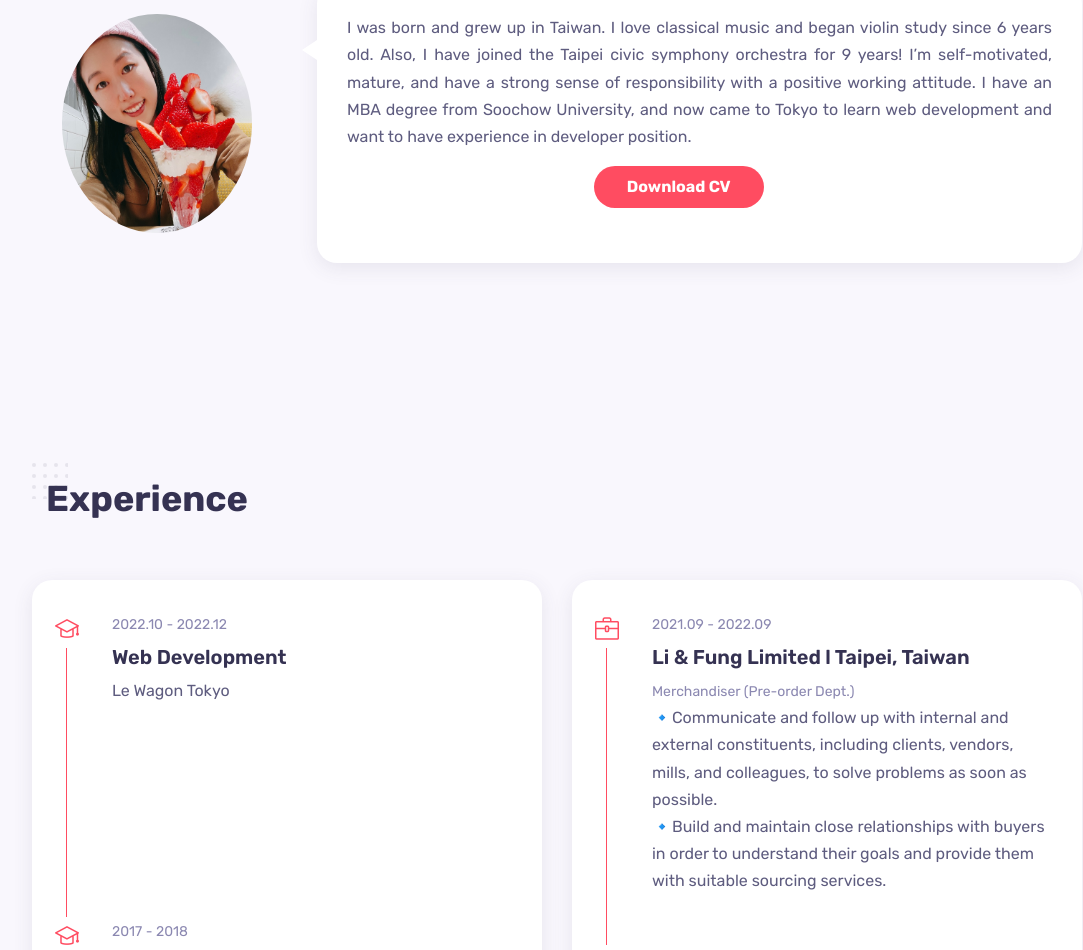
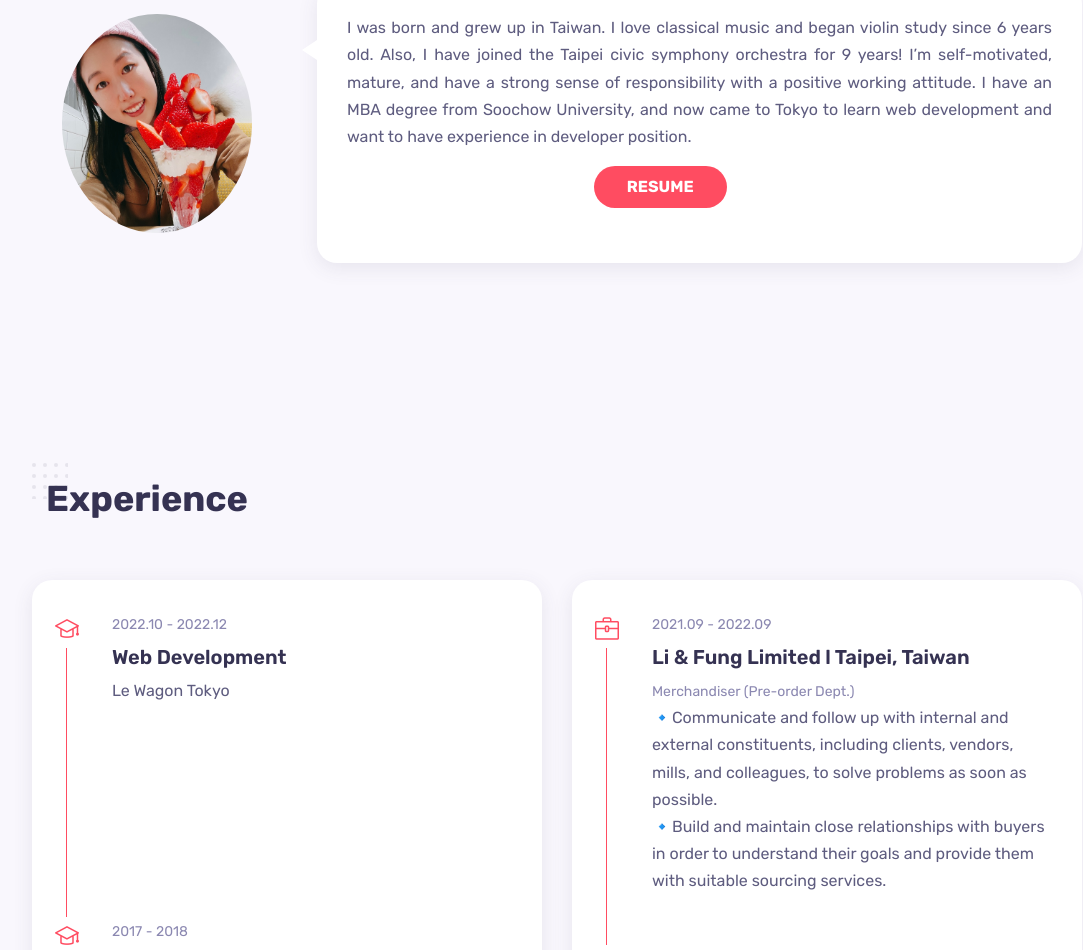
Before and after one commit to SunnyMifune/portfolio, a React (Create React App) app: page / in a window 1280 px wide. Shown: the part 1031-1981 px from the top of the page, without its empty margins (138-1221 px from the left). Built offline with nearby package versions, Linux system fonts and the light colour scheme.

Commit message:
add cv pdf file

```diff
--- a/src/components/about/About.jsx
+++ b/src/components/about/About.jsx
@@ -1,6 +1,7 @@
 import React from 'react';
 import "./about.css";
 import Image from "../../assets/selfie.jpg";
+import Resume from "../../assets/Sunny Mifune CV.pdf";
 import AboutBox from './AboutBox';
 
 const About = () => {
@@ -18,7 +19,7 @@ const About = () => {
             I’m self-motivated, mature, and have a strong sense of responsibility with a positive working attitude.
             I have an MBA degree from Soochow University, and now came to Tokyo to learn web development and want to have experience in developer position.
             </p>
-            <a href="" className="btn-about">Download CV</a>
+            <a href={Resume} className="btn-about" target='_blank'>RESUME</a>
           </div>
           {/* <div className="about_skills grid">
             <div className="skills_data">
```
Also changed, not shown: 1 other file (tests, documents, lock files or other folders).
